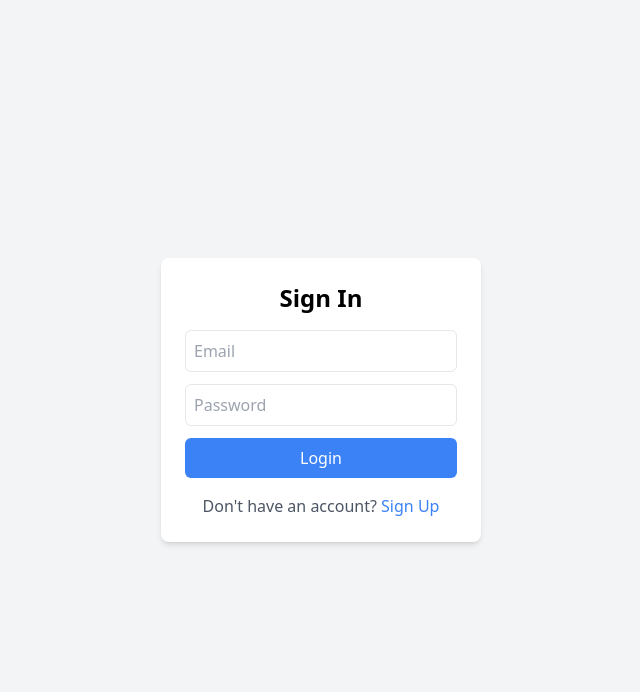
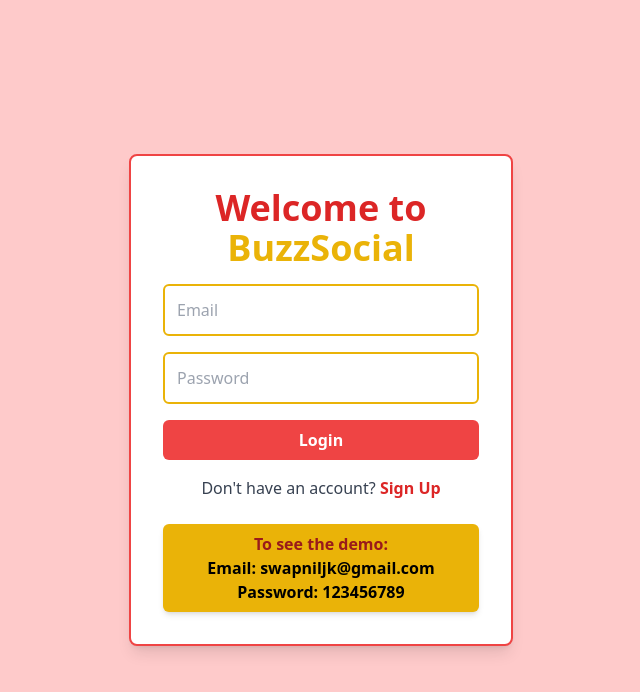
Before and after one commit to swapniljukariya/TodoDaily, a React (Create React App) app: page /signin in a window 1280 px wide. Shown: the top 692 px of the page, without its empty margins (319-959 px from the left). Built offline with nearby package versions, Linux system fonts and the light colour scheme; no server answers.

Commit message:
hello world 4

```diff
--- a/src/Components/ChatApp.js
+++ b/src/Components/ChatApp.js
@@ -5,6 +5,7 @@
 import UserSearch from "./UserSearch";
 import { useAuth } from "../context/AuthContext";
 import InputBar from "./InputBar";
+import { Menu, X } from "lucide-react";
 
 const ChatApp = () => {
   const { user } = useAuth();
@@ -12,10 +13,10 @@
   const socket = useContext(SocketContext);
   const [selectedChat, setSelectedChat] = useState(null);
   const [chats, setChats] = useState([]);
+  const [sidebarOpen, setSidebarOpen] = useState(true);
 
   const handleSelectUser = (selectedUser) => {
     const existingChat = chats.find((chat) => chat.user._id === selectedUser._id);
-
     if (existingChat) {
       setSelectedChat(existingChat);
     } else {
@@ -37,9 +38,7 @@
       };
       setSelectedChat(updatedChat);
       setChats((prev) =>
-        prev.map((chat) =>
-          chat.user._id === selectedChat.user._id ? updatedChat : chat
-        )
+        prev.map((chat) => (chat.user._id === selectedChat.user._id ? updatedChat : chat))
       );
       socket.emit("sendMessage", {
         sender: currentUserId,
@@ -50,13 +49,18 @@
   };
 
   return (
-    <div className="flex h-screen bg-gradient-to-br ml-16 from-pink-100 to-purple-100">
-      {/* Left Sidebar */}
-      <div className="w-80 bg-white border-r border-gray-200 shadow-lg">
-        <div className="p-4 border-b border-gray-200">
-          <h1 className="text-2xl font-bold text-transparent bg-clip-text bg-gradient-to-r from-pink-500 to-purple-600">
-            Messages
-          </h1>
+    <div className="flex h-screen bg-gray-100">
+      {/* Sidebar */}
+      <div
+        className={`${
+          sidebarOpen ? "w-80" : "w-0"
+        } bg-white border-r border-gray-200 shadow-lg transition-all duration-300 overflow-hidden`}
+      >
+        <div className="p-4 border-b border-gray-200 flex items-center justify-between">
+          <h1 className="text-2xl font-bold text-gray-700">Messages</h1>
+          <button onClick={() => setSidebarOpen(false)} className="lg:hidden">
+            <X className="w-6 h-6" />
+          </button>
         </div>
         <UserSearch onSelectUser={handleSelectUser} />
         <ChatList chats={chats} onSelectChat={setSelectedChat} />
@@ -64,6 +68,25 @@
 
       {/* Main Chat Area */}
       <div className="flex-1 flex flex-col">
+        {/* Chat Header */}
+        <div className="p-4 bg-white border-b border-gray-200 flex items-center">
+          <button
+            onClick={() => setSidebarOpen(true)}
+            className="lg:hidden mr-4"
+          >
+            <Menu className="w-6 h-6" />
+          </button>
+          {selectedChat ? (
+            <h2 className="text-lg font-semibold text-gray-700">
+              {selectedChat.user.name}
+            </h2>
+          ) : (
+            <h2 className="text-lg text-gray-400">Select a chat</h2>
+          )}
+        </div>
+
+        {/* Chat Window */}
+        <div className="flex-1 flex flex-col justify-between bg-gray-50 p-4">
           {selectedChat ? (
             <>
               <ChatWindow chat={selectedChat} />
@@ -71,9 +94,10 @@
             </>
           ) : (
             <div className="flex items-center justify-center h-full text-gray-500">
-            <p className="font-bold">  Select a chat to start messaging</p>
+              <p className="font-bold">Select a chat to start messaging</p>
             </div>
           )}
+        </div>
       </div>
     </div>
   );
--- a/src/Components/ChatList.js
+++ b/src/Components/ChatList.js
@@ -2,7 +2,7 @@
 
 const ChatList = ({ chats, onSelectChat }) => {
   return (
-    <div className="overflow-y-auto w-48 ">
+    <div className="overflow-y-auto w-48">
       {chats.map((chat) => (
         <div
           key={chat.user._id}
--- a/src/Components/SignIn.js
+++ b/src/Components/SignIn.js
@@ -1,7 +1,6 @@
 import { useState, useContext } from "react";
 import { Link, useNavigate } from "react-router-dom";
 import AuthContext from "../context/AuthContext";
-import "./SignIn.css"; // Import the CSS file
 
 const SignIn = () => {
   const { login } = useContext(AuthContext);
@@ -21,18 +20,20 @@
   };
 
   return (
-    <div className="flex flex-col items-center justify-center h-screen bg-gray-100">
-      <div className="bg-white p-6 rounded-lg shadow-md w-80">
-        <h2 className="text-2xl font-semibold text-center">Sign In</h2>
+    <div className="flex flex-col items-center justify-center h-screen bg-red-200">
+      <div className="bg-white p-8 rounded-lg shadow-lg w-96 border-2 border-red-500">
+        <h2 className="text-4xl font-extrabold text-red-600 text-center mb-4 font-mono">
+          Welcome to <span className="text-yellow-500">BuzzSocial</span>
+        </h2>
         {error && <p className="text-red-500 text-center">{error}</p>}
-        <form onSubmit={handleSubmit} className="flex flex-col gap-3 mt-4">
+        <form onSubmit={handleSubmit} className="flex flex-col gap-4">
           <input
             type="email"
             value={email}
             onChange={(e) => setEmail(e.target.value)}
             placeholder="Email"
             required
-            className="p-2 border rounded-md"
+            className="p-3 border-2 border-yellow-500 rounded-md focus:outline-none focus:ring-2 focus:ring-red-500"
           />
           <input
             type="password"
@@ -40,17 +41,24 @@
             onChange={(e) => setPassword(e.target.value)}
             placeholder="Password"
             required
-            className="p-2 border rounded-md"
+            className="p-3 border-2 border-yellow-500 rounded-md focus:outline-none focus:ring-2 focus:ring-red-500"
           />
-          <button type="submit" className="bg-blue-500 text-white px-4 py-2 rounded-md">
+          <button
+            type="submit"
+            className="bg-red-500 text-white py-2 rounded-md transition duration-300 transform hover:scale-105 hover:bg-yellow-600 font-bold">
             Login
           </button>
         </form>
-        <p className="mt-4 text-center text-gray-600">
+        <p className="mt-4 text-center text-gray-700">
           Don't have an account?{" "}
-          <Link to="/signup" className="text-blue-500 hover:underline">
+          <Link to="/signup" className="text-red-600 font-semibold hover:underline">
             Sign Up
           </Link>
+        </p>
+        <p className="mt-6 text-center bg-yellow-500 text-red-800 p-2 rounded-md font-bold shadow-md">
+          To see the demo: <br />
+          <span className="text-black">Email: swapniljk@gmail.com</span> <br />
+          <span className="text-black">Password: 123456789</span>
         </p>
       </div>
     </div>
--- a/src/Components/SignUp.js
+++ b/src/Components/SignUp.js
@@ -1,7 +1,6 @@
 import { useState, useContext } from "react";
 import { Link, useNavigate } from "react-router-dom";
 import AuthContext from "../context/AuthContext";
-import './SignUp.css'
 
 const SignUp = () => {
   const { register } = useContext(AuthContext);
@@ -23,18 +22,20 @@
   };
 
   return (
-    <div className="flex flex-col items-center justify-center h-screen bg-gray-100">
-      <div className="bg-white p-6 rounded-lg shadow-md w-80">
-        <h2 className="text-2xl font-semibold text-center">Sign Up</h2>
+    <div className="flex flex-col items-center justify-center h-screen bg-red-200">
+      <div className="bg-white p-8 rounded-lg shadow-lg w-96 border-2 border-red-500">
+        <h2 className="text-4xl font-extrabold text-red-600 text-center mb-4 font-mono">
+          Join <span className="text-yellow-500">BuzzSocial</span>
+        </h2>
         {error && <p className="text-red-500 text-center">{error}</p>}
-        <form onSubmit={handleSubmit} className="flex flex-col gap-3 mt-4">
+        <form onSubmit={handleSubmit} className="flex flex-col gap-4">
           <input
             type="text"
             value={name}
             onChange={(e) => setName(e.target.value)}
             placeholder="Full Name"
             required
-            className="p-2 border rounded-md"
+            className="p-3 border-2 border-yellow-500 rounded-md focus:outline-none focus:ring-2 focus:ring-red-500"
           />
           <input
             type="text"
@@ -42,7 +43,7 @@
             onChange={(e) => setUsername(e.target.value)}
             placeholder="Username"
             required
-            className="p-2 border rounded-md"
+            className="p-3 border-2 border-yellow-500 rounded-md focus:outline-none focus:ring-2 focus:ring-red-500"
           />
           <input
             type="email"
@@ -50,7 +51,7 @@
             onChange={(e) => setEmail(e.target.value)}
             placeholder="Email"
             required
-            className="p-2 border rounded-md"
+            className="p-3 border-2 border-yellow-500 rounded-md focus:outline-none focus:ring-2 focus:ring-red-500"
           />
           <input
             type="password"
@@ -58,15 +59,17 @@
             onChange={(e) => setPassword(e.target.value)}
             placeholder="Password"
             required
-            className="p-2 border rounded-md"
+            className="p-3 border-2 border-yellow-500 rounded-md focus:outline-none focus:ring-2 focus:ring-red-500"
           />
-          <button type="submit" className="bg-blue-500 text-white px-4 py-2 rounded-md">
+          <button
+            type="submit"
+            className="bg-red-500 text-white py-2 rounded-md transition duration-300 transform hover:scale-105 hover:bg-yellow-600 font-bold">
             Register
           </button>
         </form>
-        <p className="mt-4 text-center text-gray-600">
+        <p className="mt-4 text-center text-gray-700">
           Already have an account?{" "}
-          <Link to="/signin" className="text-blue-500 hover:underline">
+          <Link to="/signin" className="text-red-600 font-semibold hover:underline">
             Sign In
           </Link>
         </p>
--- a/src/Components/Socket/socket.js
+++ b/src/Components/Socket/socket.js
@@ -1,6 +1,6 @@
 import { io } from "socket.io-client";
 
-const socket = io("http://localhost:5000", {
+const socket = io("http://localhost:8001", {
   withCredentials: true, // Allow cookies and authentication headers
 });
 
```
Lines whose indentation alone changed are shown as unchanged.
